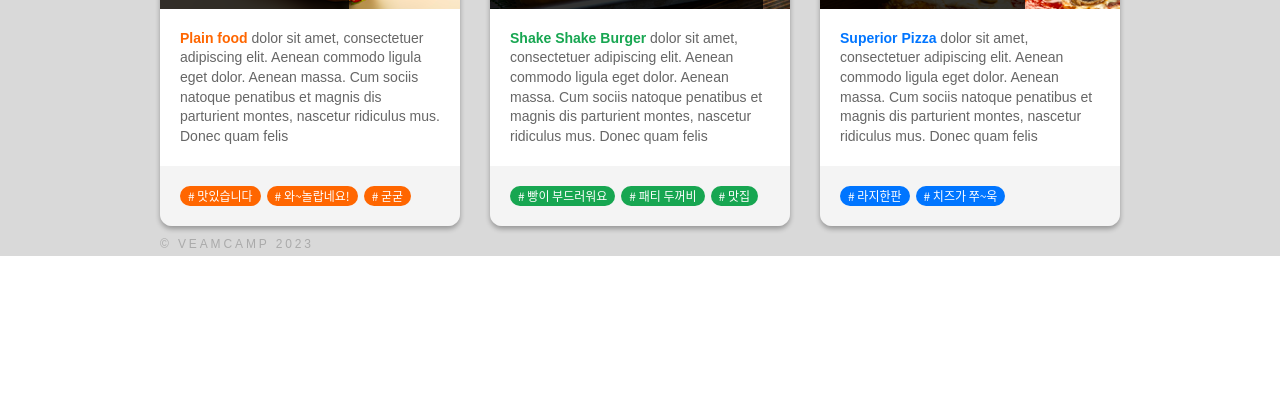
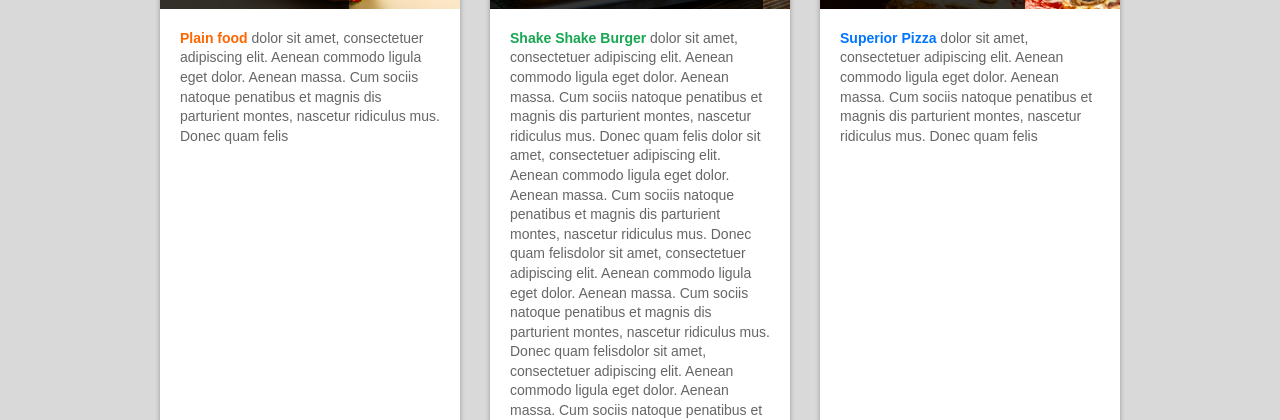
Before and after one commit to codingaring/VimCamp, a plain HTML site: page task/3week/favorite-food/index.html in a window 1280 px wide. Shown: the part 382-802 px from the top of the page. Drawn offline with Linux system fonts and the light colour scheme.

Commit message:
Week3-2 : 카드의 본문이 길어졌을 때 수용되도록 함

```diff
--- a/task/3week/favorite-food/index.html
+++ b/task/3week/favorite-food/index.html
@@ -50,6 +50,16 @@
                 amet, consectetuer adipiscing elit. Aenean commodo ligula eget
                 dolor. Aenean massa. Cum sociis natoque penatibus et magnis dis
                 parturient montes, nascetur ridiculus mus. Donec quam felis
+                dolor sit amet, consectetuer adipiscing elit. Aenean commodo
+                ligula eget dolor. Aenean massa. Cum sociis natoque penatibus et
+                magnis dis parturient montes, nascetur ridiculus mus. Donec quam
+                felisdolor sit amet, consectetuer adipiscing elit. Aenean
+                commodo ligula eget dolor. Aenean massa. Cum sociis natoque
+                penatibus et magnis dis parturient montes, nascetur ridiculus
+                mus. Donec quam felisdolor sit amet, consectetuer adipiscing
+                elit. Aenean commodo ligula eget dolor. Aenean massa. Cum sociis
+                natoque penatibus et magnis dis parturient montes, nascetur
+                ridiculus mus. Donec quam felis
               </p>
               <div class="card-tagList">
                 <span class="card-tag green"># 빵이 부드러워요</span>
--- a/task/3week/favorite-food/style/style.css
+++ b/task/3week/favorite-food/style/style.css
@@ -58,6 +58,8 @@ body {
 }
 
 .card {
+  display: flex;
+  flex-direction: column;
   border-radius: 12px;
   overflow: hidden;
   box-shadow: 0 3px 5px 0 rgba(0, 0, 0, 0.3);
@@ -85,6 +87,7 @@ body {
   font-size: 14px;
   font-weight: 400;
   line-height: 140%;
+  flex-grow: 1;
 }
 
 .card-tagList {
```
